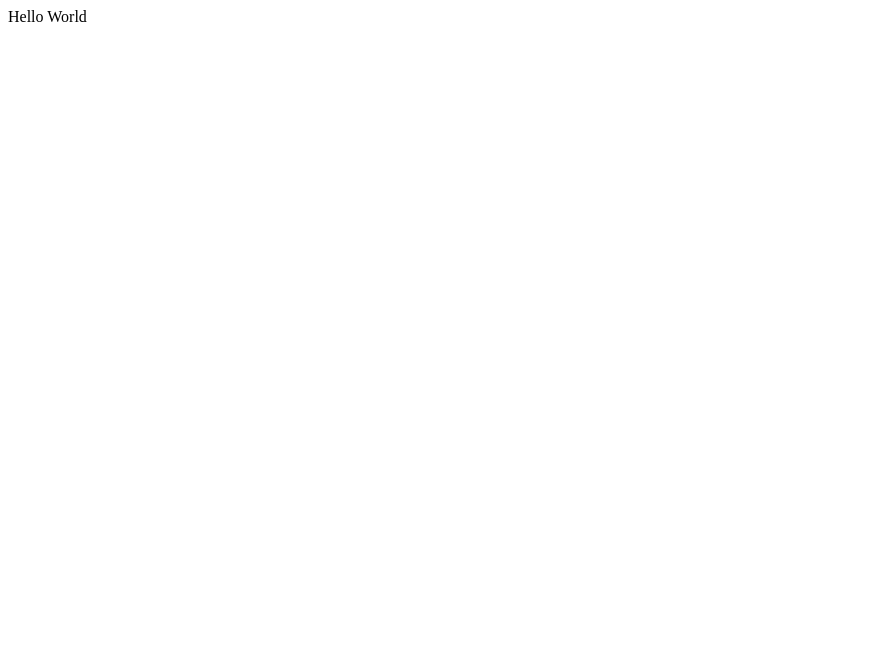
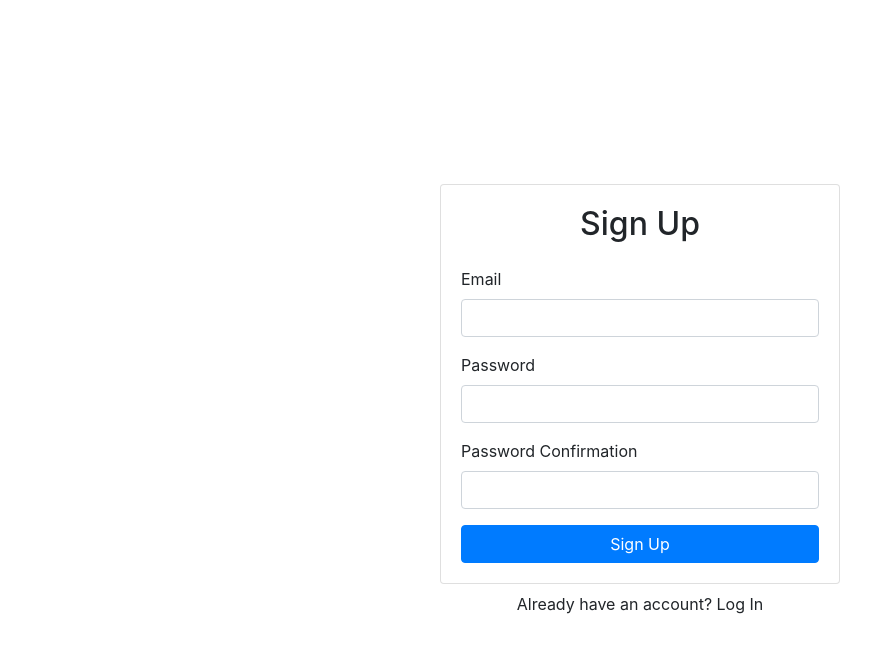
Before and after one commit to dinyardin/google-drive-clone, a React (Create React App) app: page / in a window 1280 px wide. Shown: the top 652 px of the page, without its empty margins (0-895 px from the left). Built offline with nearby package versions, Linux system fonts and the light colour scheme.

Commit message:
Added Sign up component

```diff
--- a/src/components/App.js
+++ b/src/components/App.js
@@ -1,5 +1,17 @@
+import { Container } from "react-bootstrap";
+import Signup from "./Signup";
+
 function App() {
-  return "Hello World";
+  return (
+    <Container
+      className="d-flex align-items-center justify-content-center"
+      style={{ minHeight: "100vh" }}
+    >
+      <div className="w-100" style={{ maxWidth: "400px" }}>
+        <Signup />
+      </div>
+    </Container>
+  );
 }
 
 export default App;
--- /dev/null
+++ b/src/components/Signup.js
@@ -0,0 +1,37 @@
+import React, { useRef } from "react";
+import { Form, Button, Card } from "react-bootstrap";
+
+export default function Signup() {
+  const emailRef = useRef();
+  const passwordRef = useRef();
+  const passwordConfirmRef = useRef();
+  return (
+    <>
+      <Card>
+        <Card.Body>
+          <h2 className="text-center mb-4">Sign Up</h2>
+          <Form>
+            <Form.Group id="email">
+              <Form.Label>Email</Form.Label>
+              <Form.Control type="email" ref={emailRef} required />
+            </Form.Group>
+            <Form.Group id="password">
+              <Form.Label>Password</Form.Label>
+              <Form.Control type="password" ref={passwordRef} required />
+            </Form.Group>
+            <Form.Group id="passord-confirm">
+              <Form.Label>Password Confirmation</Form.Label>
+              <Form.Control type="password" ref={passwordConfirmRef} required />
+            </Form.Group>
+            <Button className="w-100" type="submit">
+              Sign Up
+            </Button>
+          </Form>
+        </Card.Body>
+      </Card>
+      <div className="w-100 text-center mt-2">
+        Already have an account? Log In
+      </div>
+    </>
+  );
+}
--- a/src/index.js
+++ b/src/index.js
@@ -1,6 +1,7 @@
 import React from "react";
 import ReactDOM from "react-dom";
 import App from "./components/App";
+import "bootstrap/dist/css/bootstrap.min.css";
 
 ReactDOM.render(
   <React.StrictMode>
```
